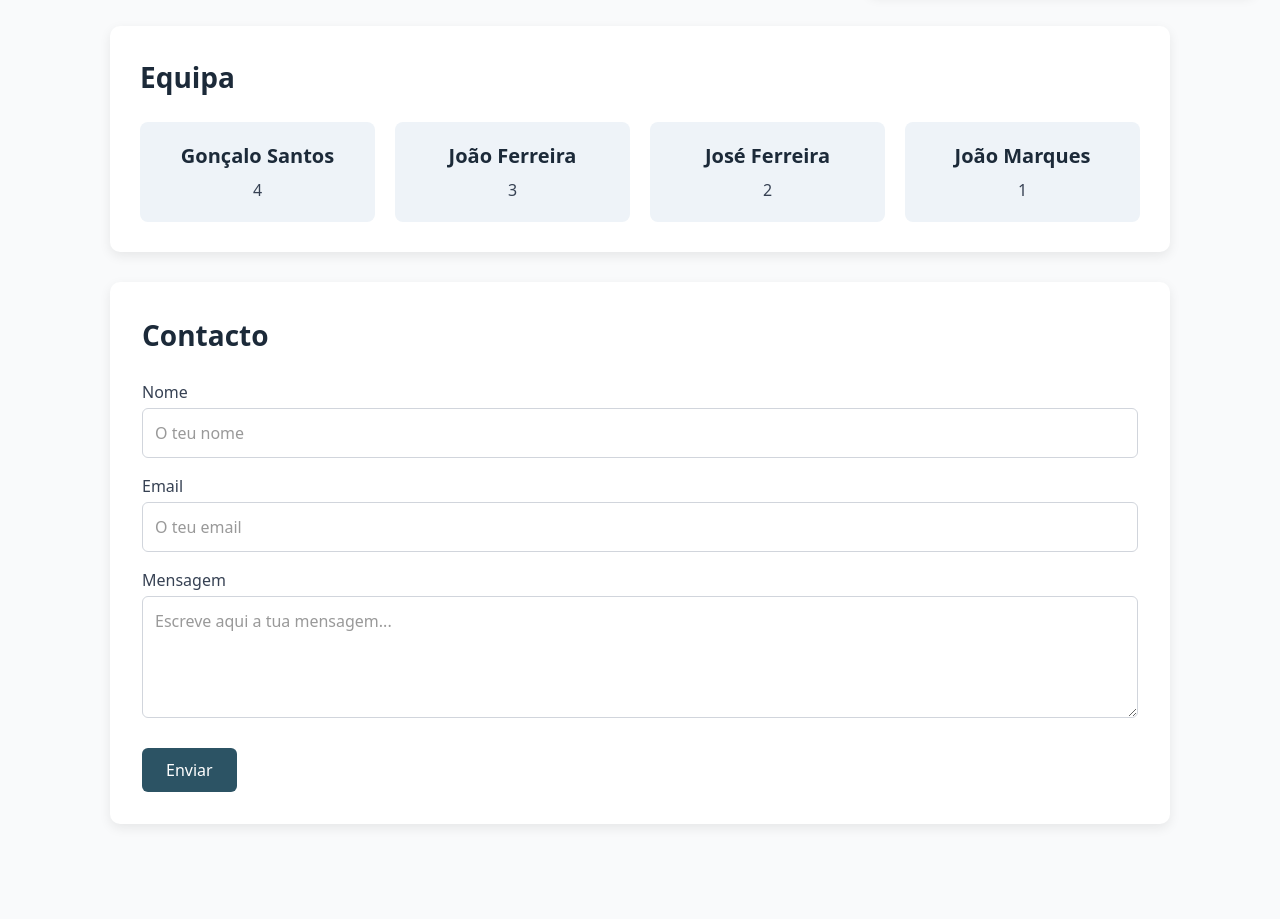
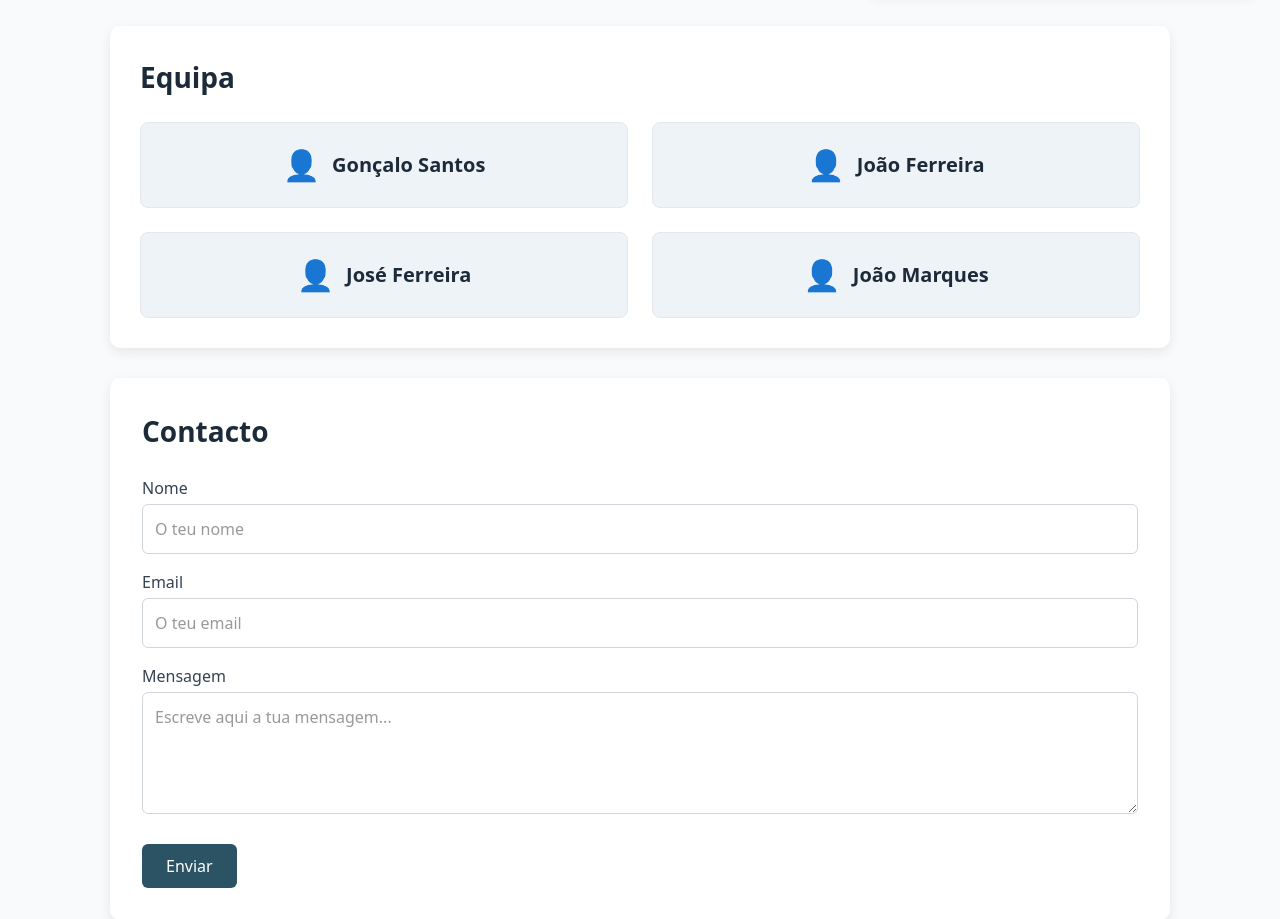
Before and after one commit to jPMm7/PI_V2, a React (Vite) app in the folder frontend/: page / in a window 1280 px wide. Shown: the part 3240-4159 px from the top of the page. Built offline with nearby package versions, Linux system fonts and the light colour scheme; no server answers.

Commit message:
feat(ui): update Team section to 2x2 grid layout and remove numbers

```diff
--- a/frontend/src/components/Team.jsx
+++ b/frontend/src/components/Team.jsx
@@ -1,29 +1,27 @@
 export default function Team() {
-  // A lista da vossa equipa baseada no protótipo original
   const teamMembers = [
-    { name: "Gonçalo Santos", role: "4" },
-    { name: "João Ferreira", role: "3" },
-    { name: "José Ferreira", role: "2" },
-    { name: "João Marques", role: "1" }
+    { name: "Gonçalo Santos" },
+    { name: "João Ferreira" },
+    { name: "José Ferreira" },
+    { name: "João Marques" }
   ];
 
   return (
     <section id="team" className="bg-white p-[30px] mb-[30px] rounded-[10px] shadow-[0_4px_12px_rgba(0,0,0,0.08)]">
       <h2 className="text-[#1c2a39] text-[28px] font-bold mt-0 mb-6">Equipa</h2>
 
-      <div className="flex flex-wrap gap-5">
-
+      <div className="grid grid-cols-1 md:grid-cols-2 gap-6">
         {teamMembers.map((member, index) => (
-
           <div
             key={index}
-            className="flex-1 min-w-[200px] bg-[#eef3f8] p-5 rounded-lg text-center hover:bg-[#e2eaf4] transition-colors"
+            className="bg-[#eef3f8] p-6 rounded-lg text-center hover:bg-[#e2eaf4] transition-colors border border-gray-200"
           >
-            <h3 className="text-[#1c2a39] text-xl font-semibold mt-0 mb-2">{member.name}</h3>
-            <p className="text-gray-700 m-0">{member.role}</p>
+            <h3 className="text-[#1c2a39] text-xl font-semibold m-0 flex justify-center items-center gap-3">
+              <span className="text-3xl text-gray-400">👤</span>
+              {member.name}
+            </h3>
           </div>
         ))}
-
       </div>
     </section>
   );
```
